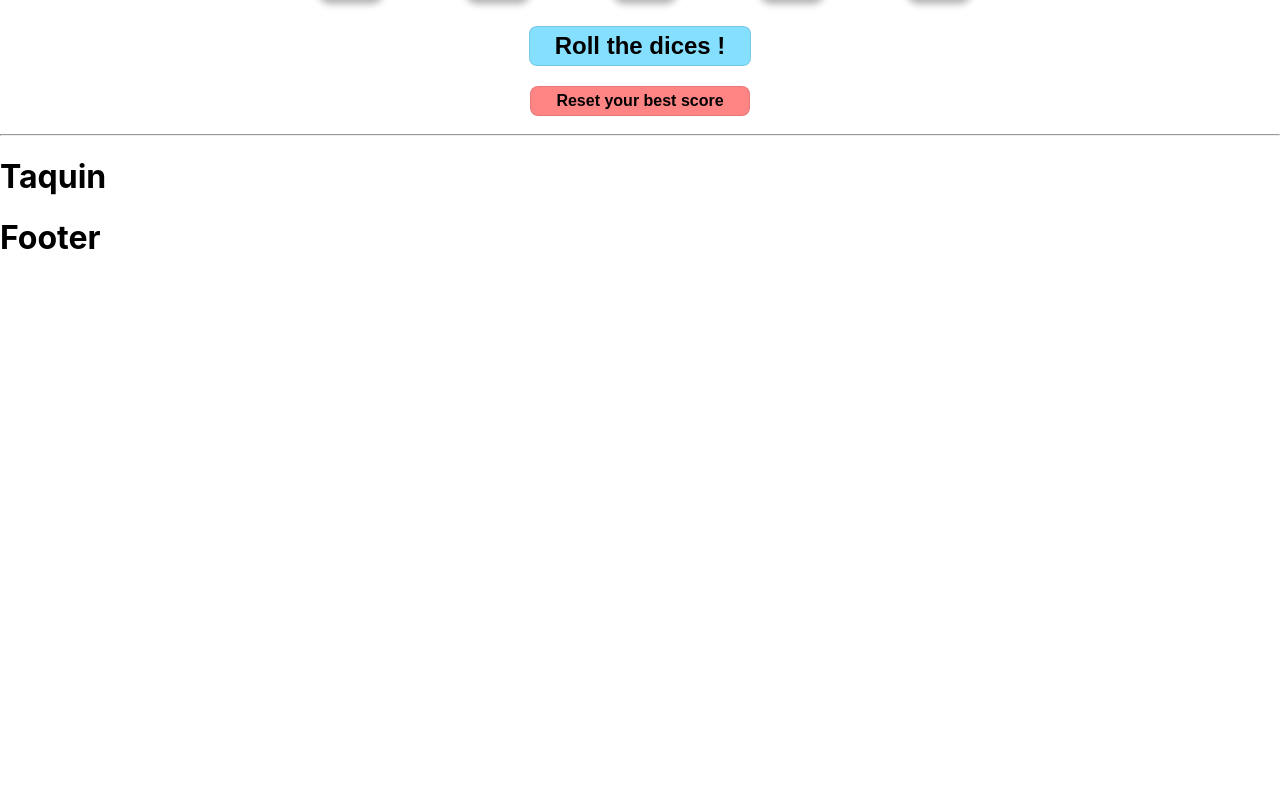
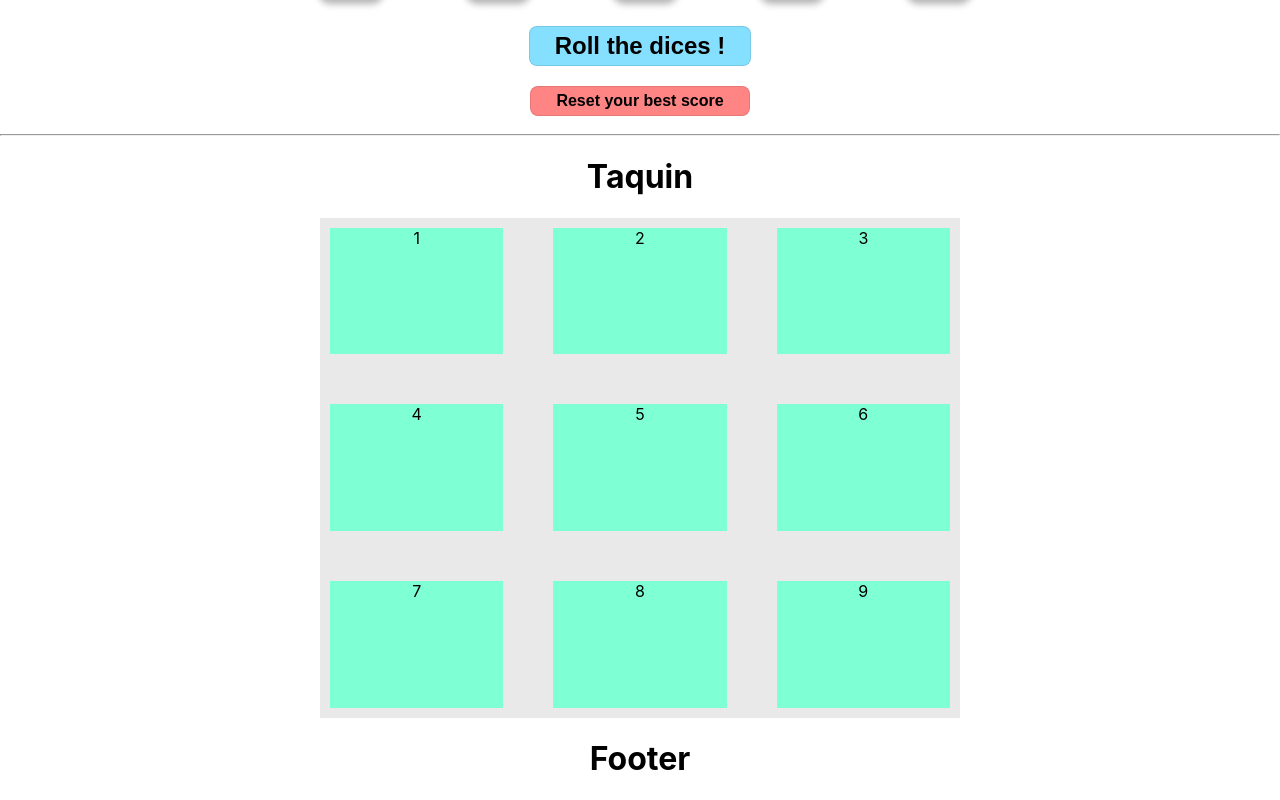
Before and after one commit to LFSchefer/reactminigame, a React (Create React App) app: page / in a window 1280 px wide. Shown: the part 935-1735 px from the top of the page. Before the commit the page ends 1213 px from the top, so only its background shows below. Built offline with nearby package versions, Linux system fonts and the light colour scheme.

Commit message:
layout taquin done

```diff
--- a/src/App.js
+++ b/src/App.js
@@ -13,11 +13,12 @@ import { Routes, Route, Outlet, Link } from "react-router-dom";
 // TODO
 // btn => Play : Hide
 //  taquin game
+// README.MD
 
 
 export default function App() {
   return (
-    <div>
+    <div className='App'>
       <h1>Basic Example</h1>
 
       <p>
@@ -36,6 +37,7 @@ export default function App() {
           <Route index element={<AllGames />} />
           <Route path="navbar" element={<Navbar />} />
           <Route path="Tenzies" element={<Tenzies />} />
+          <Route path="Taquin" element={<Taquin />} />
           <Route path='Rock' element={<Rock />} />
 
           {/* Using path="*"" means "match anything", so this route
--- a/src/components/Navbar.jsx
+++ b/src/components/Navbar.jsx
@@ -21,7 +21,7 @@ export default function Navbar(props) {
           <Link to="/tenzies">Tenzies</Link>
         </li>
         <li>
-          <Link to="/navbar">Navbar</Link>
+          <Link to="/taquin">Taquin</Link>
         </li>
         <li>
           <Link to="/nothing-here">Nothing Here</Link>
--- a/src/components/Taquin.css
+++ b/src/components/Taquin.css
@@ -0,0 +1,18 @@
+.taq-container {
+  height: 500px;
+  width: 500px;
+  background-color: rgba(0, 0, 0, 0.086);
+  margin: 0 auto;
+  display: grid;
+  grid-template-columns: repeat(3, 1fr);
+  grid-template-rows: repeat(3, 1fr);
+  grid-column-gap: 30px;
+  grid-row-gap: 30px;
+  width: 50%;
+  margin: auto;
+}
+
+.num-btn {
+  background-color: aquamarine;
+  margin: 10px;
+}
--- a/src/components/Taquin.jsx
+++ b/src/components/Taquin.jsx
@@ -1,10 +1,21 @@
 import * as React from 'react'
+import "./Taquin.css"
 
 export default function Taquin(props) {
   return (
     <div className="taquin">
       <h1>Taquin</h1>
-      {/* TODO */}
+      <div className="taq-container">
+          <div className="num-btn">1</div>
+          <div className="num-btn">2</div>
+          <div className="num-btn">3</div>
+          <div className="num-btn">4</div>
+          <div className="num-btn">5</div>
+          <div className="num-btn">6</div>
+          <div className="num-btn">7</div>
+          <div className="num-btn">8</div>
+          <div className="num-btn">9</div>
+      </div>
     </div>
   )
 }
```
